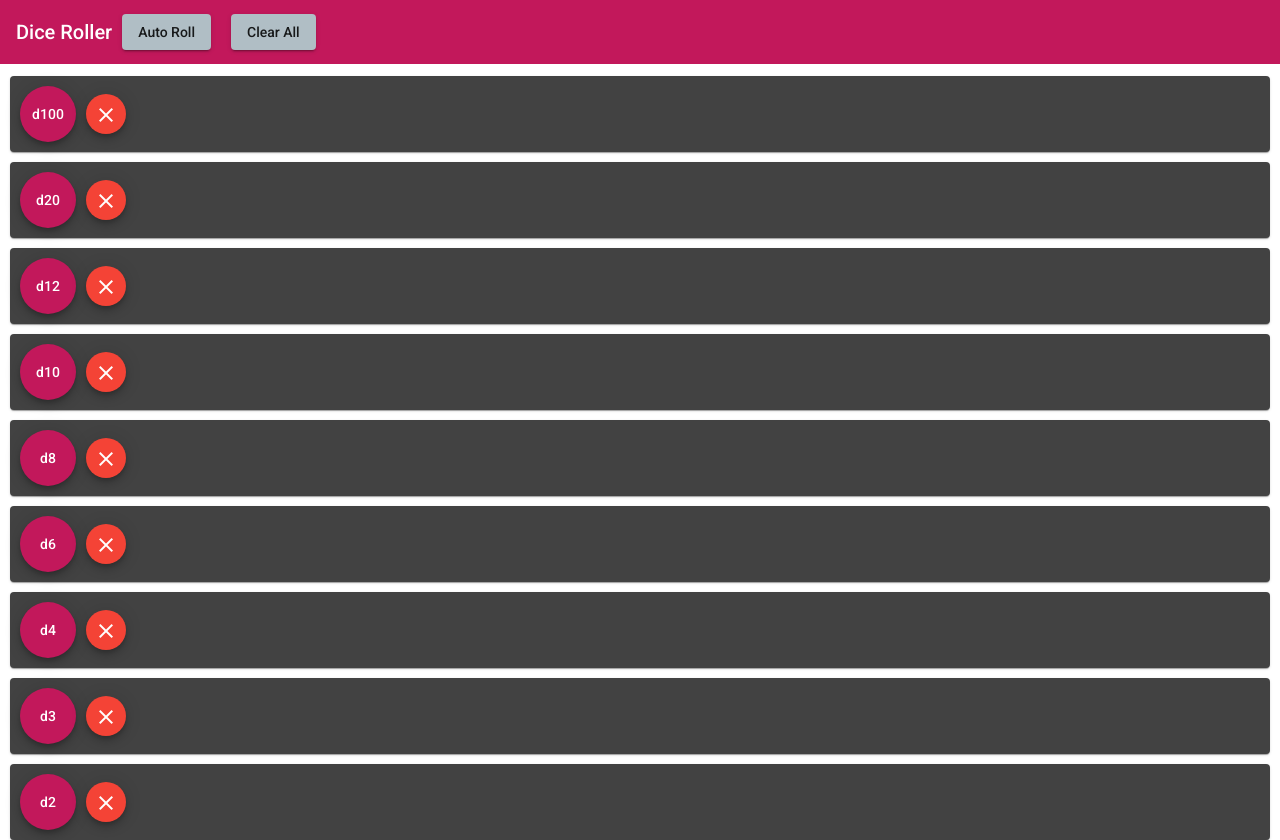
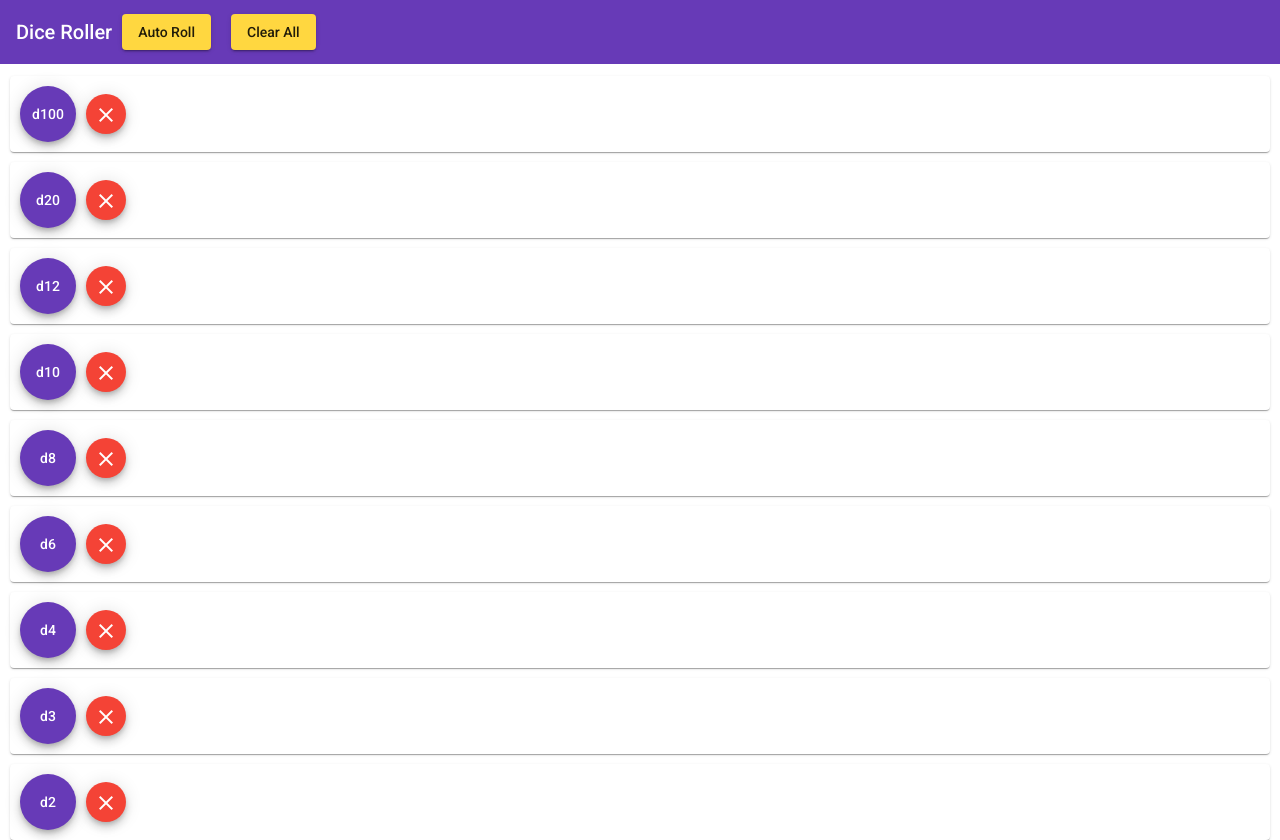
Before and after one commit to alannguyen5102/dice-preroll, an Angular app: page / in a window 1280 px wide. Built offline with nearby package versions, Linux system fonts and the light colour scheme.

Commit message:
Changing colors

```diff
--- a/angular.json
+++ b/angular.json
@@ -28,7 +28,7 @@
               "src/assets"
             ],
             "styles": [
-              "./node_modules/@angular/material/prebuilt-themes/pink-bluegrey.css",
+              "./node_modules/@angular/material/prebuilt-themes/deeppurple-amber.css",
               "src/styles.scss"
             ],
             "scripts": []
@@ -92,7 +92,7 @@
               "src/assets"
             ],
             "styles": [
-              "./node_modules/@angular/material/prebuilt-themes/pink-bluegrey.css",
+              "./node_modules/@angular/material/prebuilt-themes/deeppurple-amber.css",
               "src/styles.scss"
             ],
             "scripts": []
--- a/src/styles.scss
+++ b/src/styles.scss
@@ -2,3 +2,6 @@
 
 html, body { height: 100%; }
 body { margin: 0; font-family: Roboto, "Helvetica Neue", sans-serif; }
+
+html, body { height: 100%; }
+body { margin: 0; font-family: Roboto, "Helvetica Neue", sans-serif; }
```
